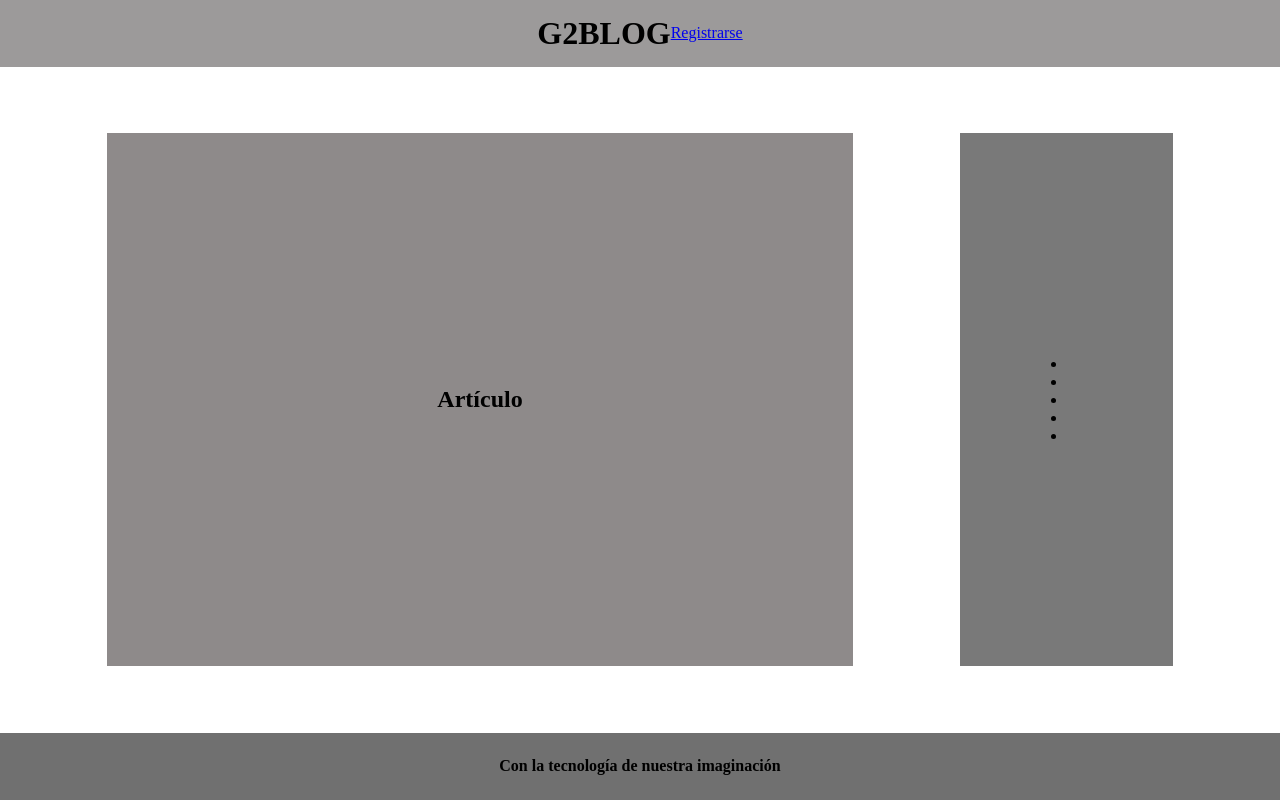
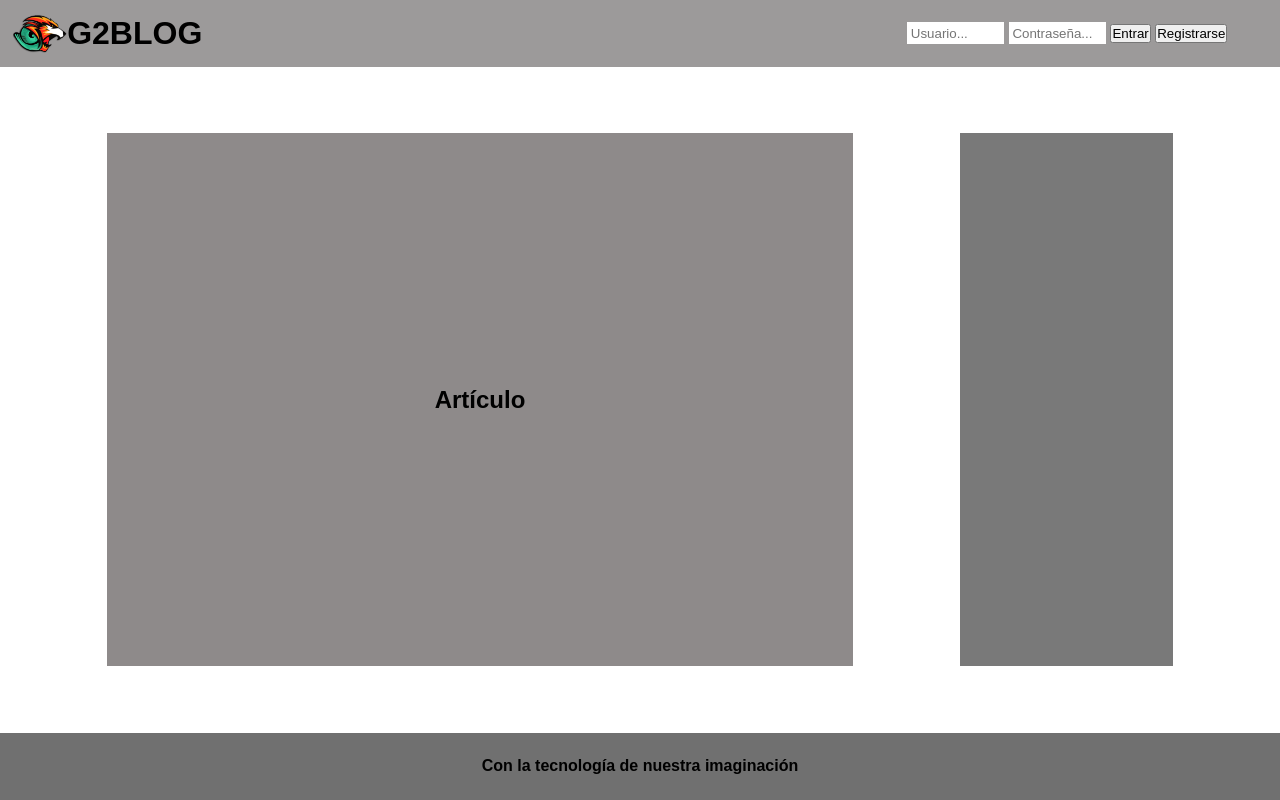
Before and after one commit to IK2DW3/g2blog.com, a PHP site: page / in a window 1280 px wide. Run offline with PHP 8.4, Linux system fonts and the light colour scheme.

Commit message:
Mejorando el index para hacer login

```diff
--- a/css/style.css
+++ b/css/style.css
@@ -1,7 +1,10 @@
+/* IMPORTS */
+@import url(https://fonts.googleapis.com/css?family=Anonymous+Pro); /* Google Fonts */
 /* GENERAL */
 * {
   margin: 0;
   padding: 0;
+  font-family: Arial, Helvetica, sans-serif;
 }
 
 /* Utilizaremos para la página principal un diseño GRID */
@@ -22,6 +25,33 @@
   background-color: #9c9a9a;
   grid-column: 1 / -1;
   grid-row: 1 / 1;
+  padding: 0 1%;
+}
+.box1 img {
+  flex-basis: 3.5%;
+  flex-grow: 1;
+  flex-shrink: 1;
+  height: 40px;
+}
+.box1 h1 {
+  flex-basis: 70%;
+  flex-grow: 2;
+  flex-shrink: 1;
+}
+.box1 .login-index {
+  flex-basis: 30%;
+  flex-grow: 1;
+  flex-shrink: 1;
+}
+.box1 .login-index input[type=text], .box1 .login-index input[type=password] {
+  border: none;
+  padding: 1%;
+  width: 25%;
+}
+.box1 .login-index .usuariofield {
+  background-image: url(../img/contact.png);
+  background-position: 7px 7px;
+  background-repeat: no-repeat;
 }
 /* Section */
 .box2 {
--- a/index.html
+++ b/index.html
@@ -5,16 +5,23 @@
   <meta charset="UTF-8">
   <meta name="viewport" content="width=device-width, initial-scale=1.0">
   <meta http-equiv="X-UA-Compatible" content="ie=edge">
-  <link rel="stylesheet" href="css/style.css" class="css">
-  <title>G2BLOG - Inicio</title>
+  <link rel="shortcut icon" href="fav/favicon.ico" type="image/x-icon"> <!-- Favicon -->
+  <link href="https://unpkg.com/ionicons@4.5.10-0/dist/css/ionicons.min.css" rel="stylesheet"> <!-- Icon pack link https://ionicons.com/ -->
+  <link rel="stylesheet" href="css/style.css" class="css"> <!-- Website Stylesheet -->
+  <title>G2BLOG - Inicio</title> <!-- Website title -->
 </head>
 
 <body>
   <div class="grid-container">
     <header class="box1" id="box1">
-      <img src="" alt="">
+      <img src="img/iconlogo.png" alt="G2BLOG">
       <h1>G2BLOG</h1>
-      <a href="php/registro-login.php">Registrarse</a>
+      <form class="login-index" id="login-index" action="index.html" method="post">
+        <input type="text" name="usuario" class="usuariofield" id="usuario" placeholder="Usuario..." >
+        <input type="password" name="password" class="passwordfield" id="password" placeholder="Contraseña..." >
+        <input type="submit" name="submin" value="Entrar">
+        <button type="button" name="button">Registrarse</button>
+      </form>
     </header>
     <section class="box2" id="box2">
       <article class="" id="">
@@ -23,13 +30,6 @@
     </section>
     <aside class="box3" id="box3">
       <nav class="" id="">
-        <ul>
-          <li></li>
-          <li></li>
-          <li></li>
-          <li></li>
-          <li></li>
-        </ul>
       </nav>
     </aside>
     <footer class="box4" id="box4">
```
Also changed, not shown: fav/favicon.ico (added), img/contact.png (added), img/iconlogo.png (added), img/key.png (added), img/log-out.png (added), img/settings.png (added), img/unlock.png (added).
